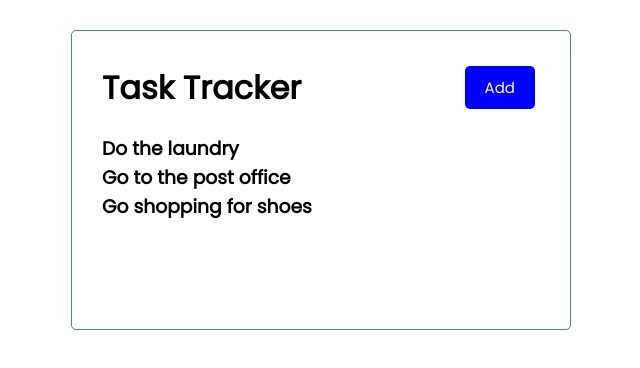
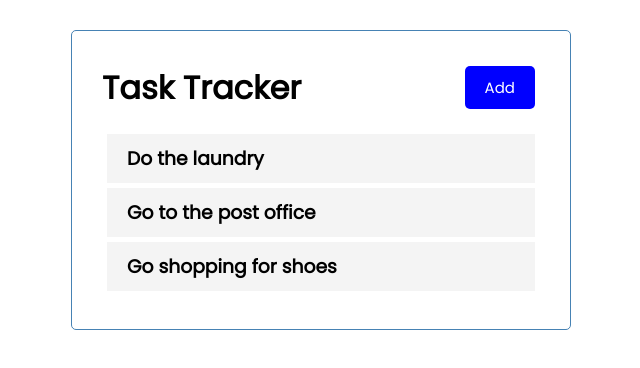
Before and after one commit to ellevpark/React-Task-Tracker, a React (Create React App) app: page / in a window 1280 px wide. Shown: the top 368 px of the page, without its empty margins (319-959 px from the left). Built offline with nearby package versions, Linux system fonts and the light colour scheme.

Commit message:
created Task component for each individual task

```diff
--- /dev/null
+++ b/src/components/Task.js
@@ -0,0 +1,12 @@
+
+import React from 'react'
+
+const Task = ({task}) => {
+    return (
+        <div className = 'task'>
+            <h3>{task.text}</h3>
+        </div>
+    )
+}
+
+export default Task
--- a/src/components/Tasks.js
+++ b/src/components/Tasks.js
@@ -1,12 +1,12 @@
 import React from 'react'
-
+import Task from './Task'
 
 const Tasks = ({tasks}) => {
 
   return (
       <>
         {tasks.map((task) => (
-          <h3 key = {task.id}>{task.text}</h3>
+          <Task key = {task.id} task = {task}/>
         ))}
       </>
   )
```
